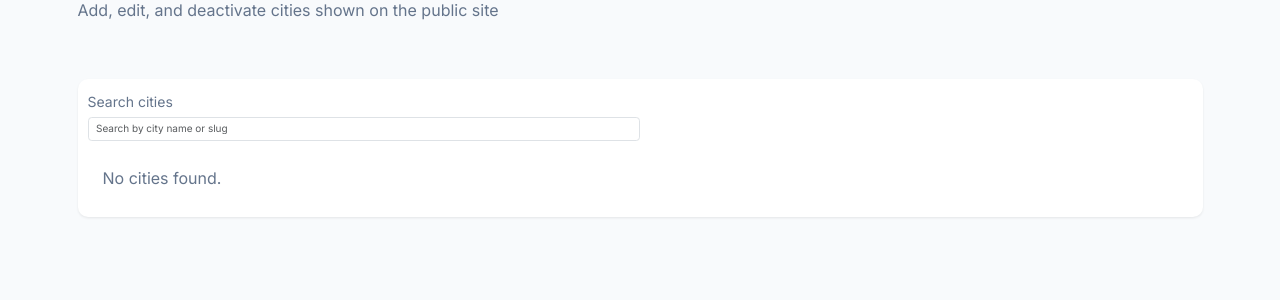
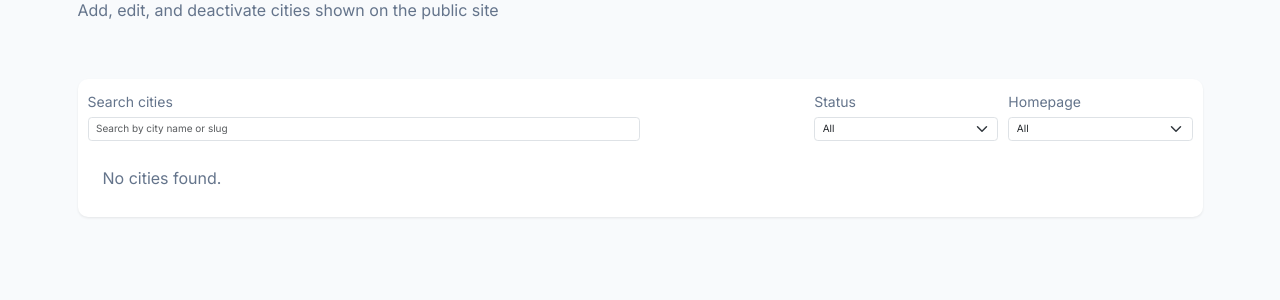
Before and after one commit to creatvie-introvert/btr-directory-mvp, a Django app: page /dashboard/cities/ in a window 1280 px wide. Shown: the part 136-436 px from the top of the page. Run offline with Django 5.2, Linux system fonts and the light colour scheme; data that the repository does not hold is empty; some libraries are stand-ins or nearby versions.

Commit message:
feat(dashboard): add city list filter with backend and js logic

```diff
--- a/core/static/core/js/site.js
+++ b/core/static/core/js/site.js
@@ -13,4 +13,15 @@ document.addEventListener("DOMContentLoaded", () => {
         });
     }
     submitSearchOnClear(".search-form", "#city-q")
+
+    const filterSelect = document.querySelectorAll(".filter-select");
+
+    filterSelect.forEach((select) => {
+        select.addEventListener("change", () => {
+            const form = select.closest("form");
+            if (form) {
+                form.submit();
+            }
+        })
+    })
 })
--- a/dashboard/templates/dashboard/cities/list.html
+++ b/dashboard/templates/dashboard/cities/list.html
@@ -45,12 +45,46 @@
             <div class="col-12">
                 <div class="card border-0 shadow-sm rounded-4">
                     <div class="card-body">
-                    <form method="GET" class="mb-3 search-form">
+                        <form method="GET"
+                            class="mb-3 search-form d-flex flex-column flex-sm-row align-items-center justify-content-between gap-3">
                             <div class="col-12 col-md-6">
                                 <label for="city-q" class="form-label small text-muted">
                                     Search cities
                                 </label>
-                            <input type="search" id="city-q" name="q" class="form-control" placeholder="Search by city name or slug" value="{{ q }}">
+                                <input type="search" id="city-q" name="q" class="form-control"
+                                    placeholder="Search by city name or slug" value="{{ q }}">
+                            </div>
+                            <div class="col-12 col-sm-2 d-flex flex-column flex-sm-row align-items-center justify-content-end gap-3">
+                                <div class="col-12">
+                                    <label for="city-status" class="form-label small text-muted">Status</label>
+                                    <select name="status" id="city-status" class="form-select filter-select">
+                                        <option value="" {% if not status %}selected{% endif %}>
+                                            All
+                                        </option>
+                                        <option value="active" {% if status == 'active' %}selected{% endif %}>
+                                            Active
+                                        </option>
+                                        <option value="inactive" {% if status == 'inactive' %}selected{% endif %}>
+                                            Inactive
+                                        </option>
+                                    </select>
+                                </div>
+                                <div class="col-12">
+                                    <label for="city-homepage" class="form-label small text-muted">
+                                        Homepage
+                                    </label>
+                                    <select name="homepage" id="city-homepage" class="form-select filter-select">
+                                        <option value="" {% if not homepage %}selected{% endif %}>
+                                            All
+                                        </option>
+                                        <option value="yes" {% if homepage == 'yes' %}selected{% endif %}>
+                                            Yes
+                                        </option>
+                                        <option value="no" {% if homepage == 'no' %}selected{% endif %}>
+                                            No
+                                        </option>
+                                    </select>
+                                </div>
                             </div>
                         </form>
                         <div class="list-group list-group-flush">
--- a/dashboard/views.py
+++ b/dashboard/views.py
@@ -17,6 +17,8 @@ def dashboard_index(request):
 
 def city_list(request):
     q = request.GET.get("q", "").strip()
+    status = request.GET.get("status", "")
+    homepage = request.GET.get("homepage", "")
 
     cities = City.objects.all().order_by("name")
 
@@ -24,11 +26,24 @@ def city_list(request):
         cities = cities.filter(
             Q(name__icontains=q) | Q(slug__icontains=q)
         )
+
+    if status == 'active':
+        cities = cities.filter(is_active=True)
+    elif status == 'inactive':
+        cities = cities.filter(is_active=False)
+
+    if homepage == 'yes':
+        cities = cities.filter(show_on_homepage=True)
+    elif homepage == 'no':
+        cities = cities.filter(show_on_homepage=False)
+
     return render(
         request,
         "dashboard/cities/list.html",
         {
             "cities": cities,
             "q": q,
+            "status": status,
+            "homepage": homepage,
         },
     )
```
Lines whose indentation alone changed are shown as unchanged.
